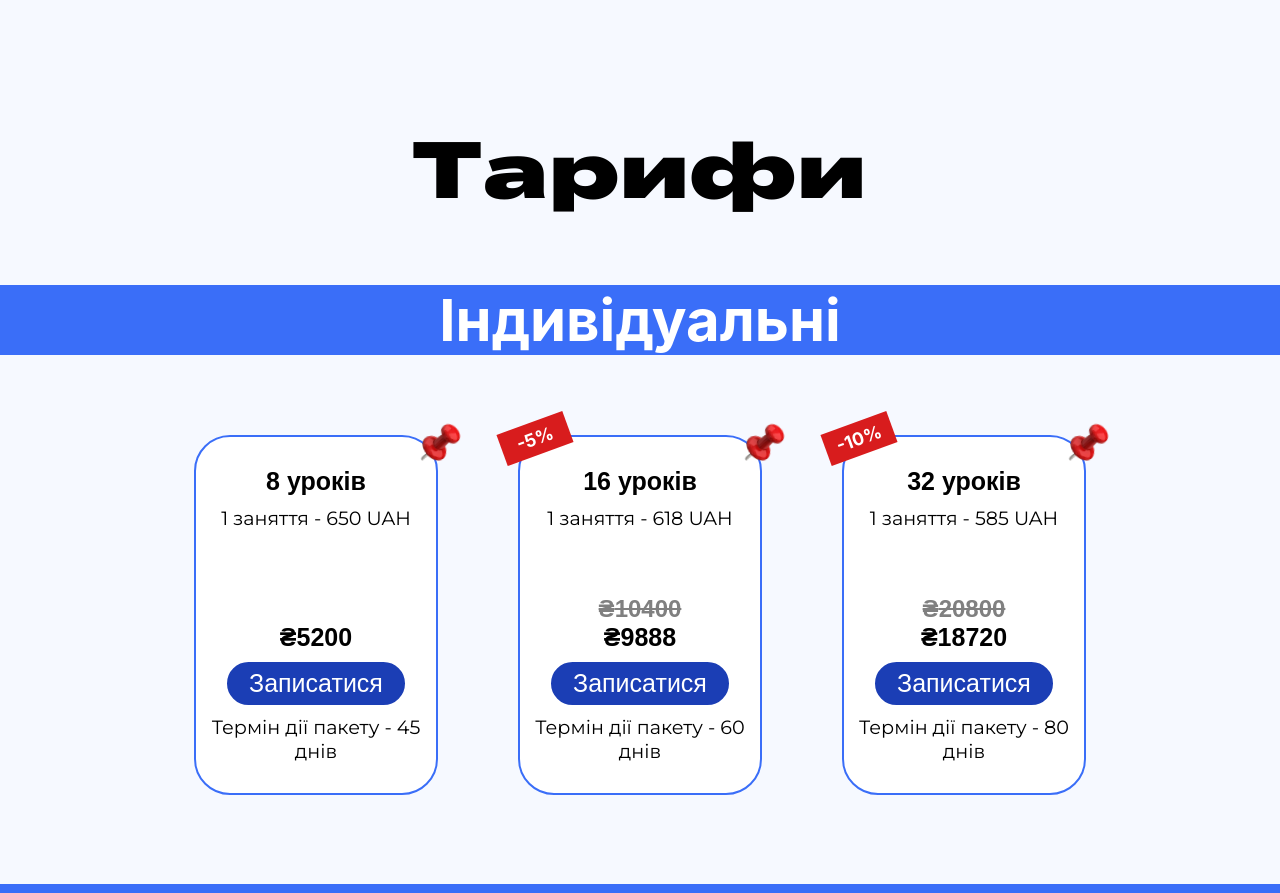
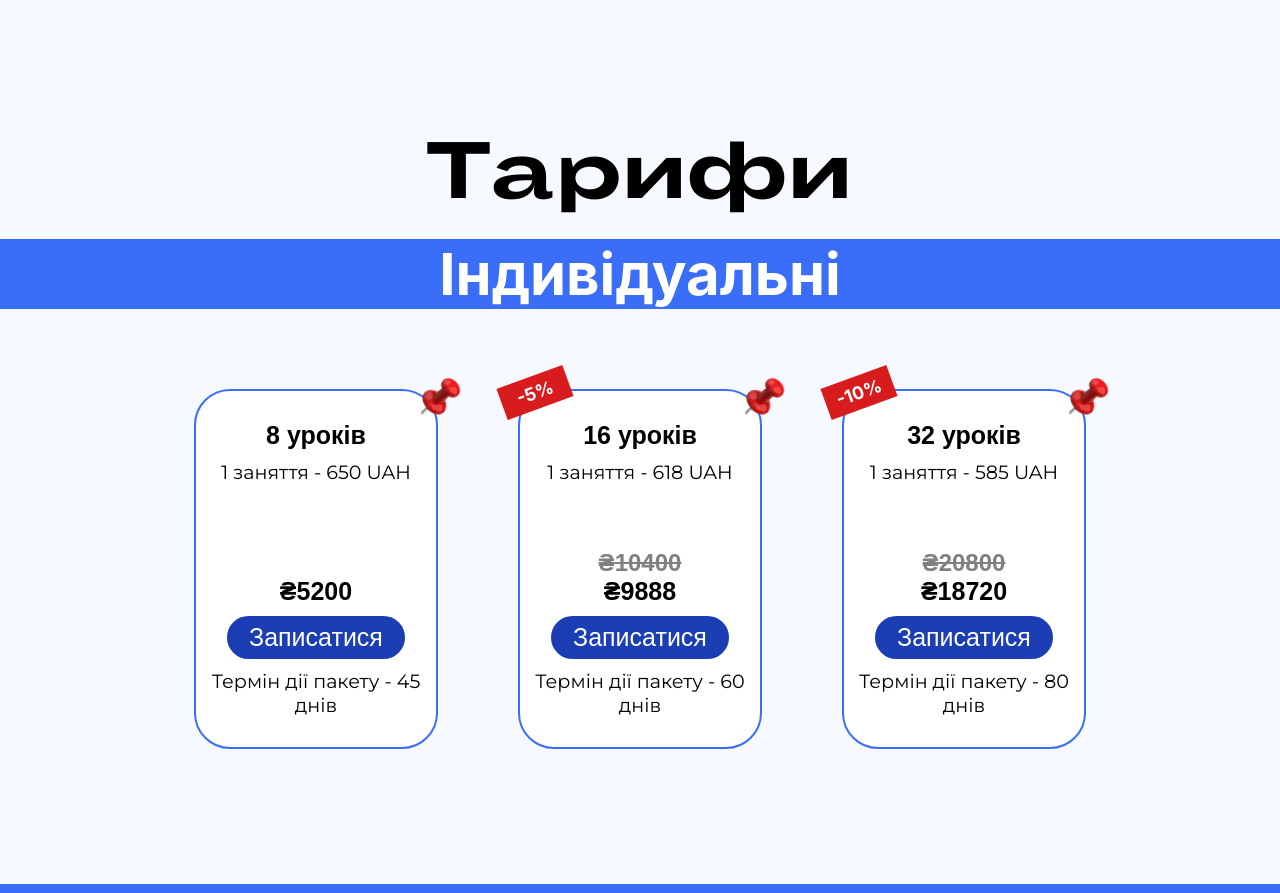
Before and after one commit to Vladarchuk124/LockInSchool, a React (Create React App) app: page / in a window 1280 px wide. Shown: the part 2680-3573 px from the top of the page. Built offline with nearby package versions, Linux system fonts and the light colour scheme.

Commit message:
fix(PricesInfo): font family change

```diff
--- a/src/components/PricesInfo/PricesInfo.module.css
+++ b/src/components/PricesInfo/PricesInfo.module.css
@@ -8,7 +8,8 @@
 
 .pricesSection h1 {
     font-size: 80px;
-    margin: 60px 0 60px 0;
+    font-family: BodyGrotesqueLarge;
+    margin: 60px 0 10px 0;
 }
 
 .pricesCards {
```
